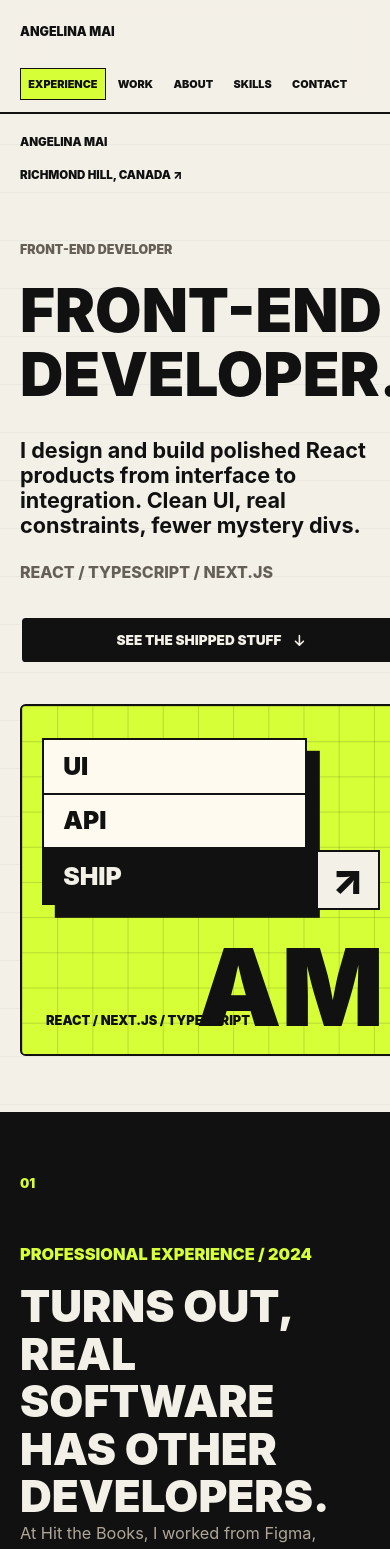
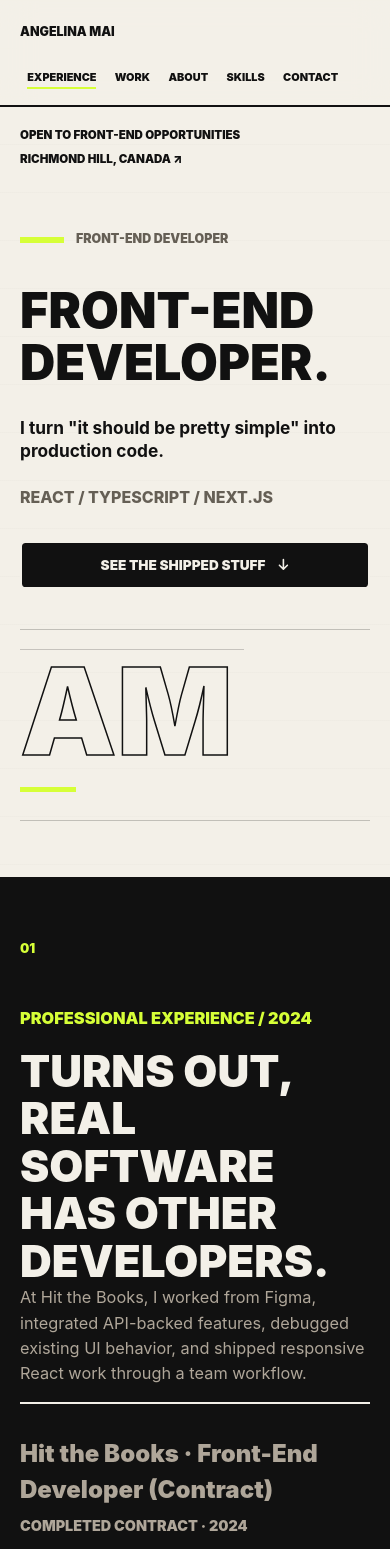
Before and after one commit to angelinamai/angelinamai.com, a React (Vite) app: page / in a window 390 px wide. Shown: the top 1549 px of the page. Built offline with nearby package versions, Linux system fonts and the light colour scheme.

Commit message:
Refine portfolio hero and about copy

```diff
--- a/src/App.tsx
+++ b/src/App.tsx
@@ -233,15 +233,8 @@ function TopNav({ activeId }: { activeId: string }) {
 function HeroMark() {
   return (
     <div className="hero-mark" aria-hidden="true">
-      <div className="hero-mark__grid" />
       <p className="hero-mark__monogram">AM</p>
-      <div className="hero-mark__window">
-        <span>UI</span>
-        <span>API</span>
-        <span>SHIP</span>
-      </div>
-      <p className="hero-mark__cursor">↗</p>
-      <p className="hero-mark__caption">React / Next.js / TypeScript</p>
+      <span className="hero-mark__rule" />
     </div>
   );
 }
@@ -495,15 +488,26 @@ function AboutSection() {
 
       <div className="about-section__copy">
         <p>
-          I&apos;m a front-end developer in Richmond Hill focused on React,
-          TypeScript, Next.js, and UI that holds up under real requirements.
-          Give me a broken layout, a mysterious API response, and too many
-          browser tabs and I&apos;m weirdly calm.
+          I&apos;m Angelina. I build websites and web apps for a living, which
+          mostly means turning perfectly reasonable-looking designs into 47 very
+          specific decisions nobody warned you about.
         </p>
         <p>
-          I like turning rough product needs into clear screens, resilient
-          components, and interfaces people can actually use. The part I care
-          about most is where design judgment and implementation meet.
+          I work with React, TypeScript, and Next.js. I care way too much about
+          spacing, buttons that actually feel clickable, and whether something
+          looks weird by three pixels. Unfortunately, I will notice.
+        </p>
+        <p>
+          I like the part of frontend where design meets reality: where
+          &quot;just make it responsive&quot; becomes six screen sizes, three
+          edge cases, one suspicious API response, and somehow a perfectly
+          normal Tuesday.
+        </p>
+        <p>
+          And I&apos;m stubborn about the final 10%. If the client isn&apos;t
+          happy yet, I&apos;m not done. I&apos;ll keep tweaking, fixing, and
+          probably staring at that one button until we both stop having opinions
+          about it.
         </p>
       </div>
 
@@ -620,7 +624,7 @@ function App() {
       <main>
         <section className="hero-section" aria-labelledby="hero-heading">
           <div className="hero-section__topline">
-            <span>Angelina Mai</span>
+            <span>Open to Front-End opportunities</span>
             <span>Richmond Hill, Canada ↗</span>
           </div>
 
@@ -632,8 +636,8 @@ function App() {
                 <span>Developer.</span>
               </h1>
               <p className="hero-section__lede">
-                I design and build polished React products from interface to
-                integration. Clean UI, real constraints, fewer mystery divs.
+                I turn &quot;it should be pretty simple&quot; into production
+                code.
               </p>
               <p className="hero-section__stack">
                 React / TypeScript / Next.js
--- a/src/index.css
+++ b/src/index.css
@@ -35,9 +35,9 @@ html {
 body {
   margin: 0;
   background:
-    linear-gradient(rgba(17, 17, 17, 0.035) 1px, transparent 1px),
+    linear-gradient(rgba(17, 17, 17, 0.014) 1px, transparent 1px),
     var(--paper);
-  background-size: 100% 4rem;
+  background-size: 100% 5rem;
   color: var(--ink);
   font-family:
     Inter,
@@ -111,20 +111,33 @@ a {
 }
 
 .site-nav__links a {
+  position: relative;
   display: inline-flex;
   min-height: 2.5rem;
   align-items: center;
-  border: 1px solid transparent;
-  padding: 0 0.85rem;
+  padding: 0 0.75rem;
   transition:
-    background-color 180ms ease,
-    border-color 180ms ease,
     color 180ms ease;
+}
+
+.site-nav__links a::after {
+  position: absolute;
+  right: 0.75rem;
+  bottom: 0.45rem;
+  left: 0.75rem;
+  height: 2px;
+  background: transparent;
+  content: "";
+  transition: background-color 180ms ease;
 }
 
 .site-nav__links a:hover,
 .site-nav__links a.is-active {
-  border-color: var(--ink);
+  color: var(--ink);
+}
+
+.site-nav__links a:hover::after,
+.site-nav__links a.is-active::after {
   background: var(--accent);
 }
 
@@ -168,6 +181,20 @@ a {
   text-transform: uppercase;
 }
 
+.hero-section .editorial-label {
+  display: inline-flex;
+  align-items: center;
+  gap: 0.75rem;
+}
+
+.hero-section .editorial-label::before {
+  display: inline-block;
+  width: 2.75rem;
+  height: 0.35rem;
+  background: var(--accent);
+  content: "";
+}
+
 .hero-section__copy h1 span,
 .contact-section h2 span,
 .skills-section h2 span {
@@ -175,11 +202,12 @@ a {
 }
 
 .hero-section__lede {
-  max-width: 43rem;
-  margin: 2rem 0 0;
-  font-size: clamp(1.3rem, 2.15vw, 1.85rem);
-  font-weight: 750;
-  line-height: 1.15;
+  max-width: 33rem;
+  margin: 1.7rem 0 0;
+  color: var(--ink);
+  font-size: 1.28rem;
+  font-weight: 650;
+  line-height: 1.35;
 }
 
 .hero-section__stack {
@@ -242,88 +270,40 @@ a {
 
 .hero-mark {
   position: relative;
+  display: grid;
   min-height: clamp(24rem, 44vw, 33rem);
-  overflow: hidden;
-  border: 2px solid var(--ink);
-  border-radius: var(--radius);
-  background: var(--accent);
-  isolation: isolate;
+  align-content: center;
+  justify-items: end;
+  border-top: 1px solid rgba(17, 17, 17, 0.22);
+  border-bottom: 1px solid rgba(17, 17, 17, 0.22);
 }
 
-.hero-mark__grid {
+.hero-mark::before {
   position: absolute;
-  inset: 0;
-  background-image:
-    linear-gradient(rgba(17, 17, 17, 0.24) 1px, transparent 1px),
-    linear-gradient(90deg, rgba(17, 17, 17, 0.24) 1px, transparent 1px);
-  background-size: 2.2rem 2.2rem;
-  opacity: 0.65;
+  top: 10%;
+  right: 0;
+  width: min(64%, 18rem);
+  height: 1px;
+  background: rgba(17, 17, 17, 0.2);
+  content: "";
 }
 
 .hero-mark__monogram {
-  position: absolute;
-  right: 1rem;
-  bottom: 0.8rem;
-  z-index: 1;
   margin: 0;
-  color: var(--ink);
-  font-size: clamp(6.5rem, 13vw, 10.5rem);
+  color: transparent;
+  font-size: clamp(9rem, 18vw, 16rem);
   font-weight: 1000;
-  line-height: 1;
+  line-height: 0.88;
+  -webkit-text-stroke: 2px var(--ink);
+  text-stroke: 2px var(--ink);
 }
 
-.hero-mark__window {
-  position: absolute;
-  top: clamp(2rem, 5vw, 3rem);
-  left: clamp(1.25rem, 4vw, 2.5rem);
-  z-index: 2;
-  display: grid;
-  width: min(72%, 22rem);
-  border: 2px solid var(--ink);
-  background: var(--cream);
-  box-shadow: 0.8rem 0.8rem 0 var(--ink);
-}
-
-.hero-mark__window span {
-  display: flex;
-  min-height: clamp(3.4rem, 7vw, 4.8rem);
-  align-items: center;
-  border-bottom: 2px solid var(--ink);
-  padding: 0 1.2rem;
-  font-size: clamp(1.55rem, 3.5vw, 2.4rem);
-  font-weight: 950;
-}
-
-.hero-mark__window span:last-child {
-  border-bottom: 0;
-  background: var(--ink);
-  color: var(--paper);
-}
-
-.hero-mark__cursor {
-  position: absolute;
-  top: clamp(8.5rem, 16vw, 12.5rem);
-  right: clamp(1.25rem, 5vw, 3rem);
-  z-index: 3;
-  margin: 0;
-  border: 2px solid var(--ink);
-  background: var(--paper);
-  padding: 0.45rem 0.85rem;
-  font-size: clamp(2.4rem, 5vw, 4rem);
-  font-weight: 950;
-  line-height: 1;
-}
-
-.hero-mark__caption {
-  position: absolute;
-  bottom: 1.5rem;
-  left: 1.5rem;
-  z-index: 3;
-  max-width: 13rem;
-  margin: 0;
-  font-size: 0.8rem;
-  font-weight: 950;
-  text-transform: uppercase;
+.hero-mark__rule {
+  display: block;
+  width: clamp(3.5rem, 7vw, 5.5rem);
+  height: 0.42rem;
+  margin-top: 1.4rem;
+  background: var(--accent);
 }
 
 .section {
@@ -712,7 +692,7 @@ a {
   display: grid;
   grid-template-columns: minmax(0, 0.95fr) minmax(0, 1.05fr);
   gap: 3rem;
-  background: var(--accent);
+  background: var(--cream);
 }
 
 .skills-section__headline h2 {
@@ -750,7 +730,7 @@ a {
 }
 
 .capability-lanes p {
-  color: #2f340f;
+  color: var(--muted);
 }
 
 .contact-section {
@@ -872,7 +852,13 @@ a {
   }
 
   .hero-mark {
-    min-height: 26rem;
+    min-height: 18rem;
+    justify-items: start;
+  }
+
+  .hero-mark::before {
+    right: auto;
+    left: 0;
   }
 
   .experience-section {
@@ -894,20 +880,28 @@ a {
   }
 
   .site-nav {
+    display: grid;
     align-items: flex-start;
+    gap: 0.55rem;
     padding-top: 0.75rem;
     padding-bottom: 0.75rem;
   }
 
   .site-nav__links {
-    max-width: 18rem;
-    justify-content: flex-end;
+    max-width: none;
+    justify-content: flex-start;
   }
 
   .site-nav__links a {
     min-height: 2rem;
     padding: 0 0.45rem;
     font-size: 0.68rem;
+  }
+
+  .site-nav__links a::after {
+    right: 0.45rem;
+    bottom: 0.25rem;
+    left: 0.45rem;
   }
 
   .hero-section {
@@ -917,7 +911,9 @@ a {
   }
 
   .hero-section__topline {
+    display: grid;
     align-items: flex-start;
+    gap: 0.45rem;
     font-size: 0.72rem;
   }
 
@@ -927,11 +923,12 @@ a {
   }
 
   .hero-section__copy h1 {
-    font-size: 4.25rem;
+    font-size: 3.35rem;
   }
 
   .hero-section__lede {
-    font-size: 1.35rem;
+    max-width: 22rem;
+    font-size: 1.08rem;
   }
 
   .hero-section__cta {
@@ -939,28 +936,17 @@ a {
   }
 
   .hero-mark {
-    min-height: 22rem;
-  }
-
-  .hero-mark__window {
-    top: 2rem;
-    left: 1.25rem;
-    width: 70%;
-  }
-
-  .hero-mark__window span {
-    min-height: 3.4rem;
-    font-size: 1.55rem;
-  }
-
-  .hero-mark__cursor {
-    top: 9rem;
-    right: 1.25rem;
-    font-size: 2.6rem;
+    min-height: 12rem;
   }
 
   .hero-mark__monogram {
-    font-size: 6.7rem;
+    font-size: 7.6rem;
+    -webkit-text-stroke-width: 1.5px;
+    text-stroke-width: 1.5px;
+  }
+
+  .hero-mark__rule {
+    height: 0.35rem;
   }
 
   .section {
@@ -1029,7 +1015,8 @@ a {
     align-items: start;
   }
 
-  .contact-links a {
+  .contact-links a,
+  .contact-links button {
     grid-template-columns: 1fr;
   }
 
@@ -1039,21 +1026,8 @@ a {
 }
 
 @media (max-width: 430px) {
-  .site-nav {
-    display: grid;
-  }
-
-  .site-nav__links {
-    max-width: none;
-    justify-content: flex-start;
-  }
-
   .hero-section__copy h1 {
-    font-size: 3.75rem;
-  }
-
-  .hero-section__topline {
-    display: grid;
+    font-size: 3.05rem;
   }
 
   .section-heading h2,
```
